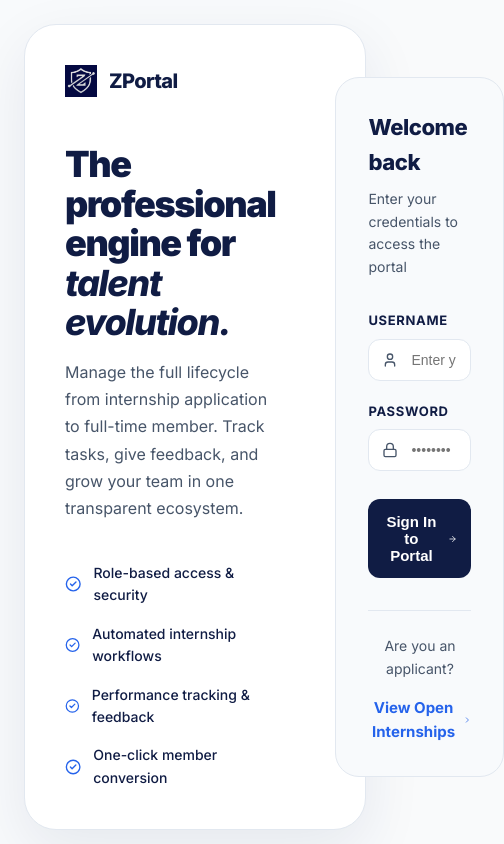
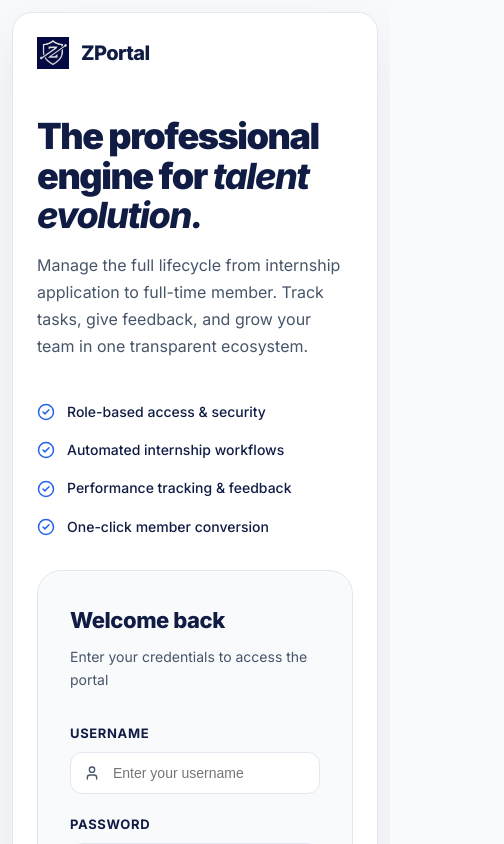
Before and after one commit to oM13111975/zlabs, a React (Vite) app in the folder frontend/: page /login in a window 390 px wide. Shown: the top 844 px of the page, 504 px wide, since content can reach past the window. Built offline with nearby package versions, Linux system fonts and the light colour scheme.

Commit message:
Make LoginPage responsive by stacking grid columns on mobile

```diff
--- a/frontend/src/index.css
+++ b/frontend/src/index.css
@@ -873,4 +873,16 @@ tr:hover td { background-color: var(--bg-base); }
   div[style*="gridTemplateColumns"] {
     grid-template-columns: 1fr !important;
   }
+
+  /* Login Page Responsiveness */
+  .login-card {
+    grid-template-columns: 1fr !important;
+    gap: 32px !important;
+    padding: 24px !important;
+    border-radius: 20px !important;
+  }
+
+  .login-container {
+    padding: 12px !important;
+  }
 }
--- a/frontend/src/pages/LoginPage.jsx
+++ b/frontend/src/pages/LoginPage.jsx
@@ -40,7 +40,7 @@ export const LoginPage = () => {
   }
 
   return (
-    <div style={{
+    <div className="login-container" style={{
       minHeight: '100vh',
       background: theme.bg,
       display: 'flex',
@@ -49,7 +49,7 @@ export const LoginPage = () => {
       padding: 24,
       fontFamily: "'Inter', sans-serif"
     }}>
-      <div style={{
+      <div className="login-card" style={{
         width: '100%',
         maxWidth: 1000,
         display: 'grid',
```
